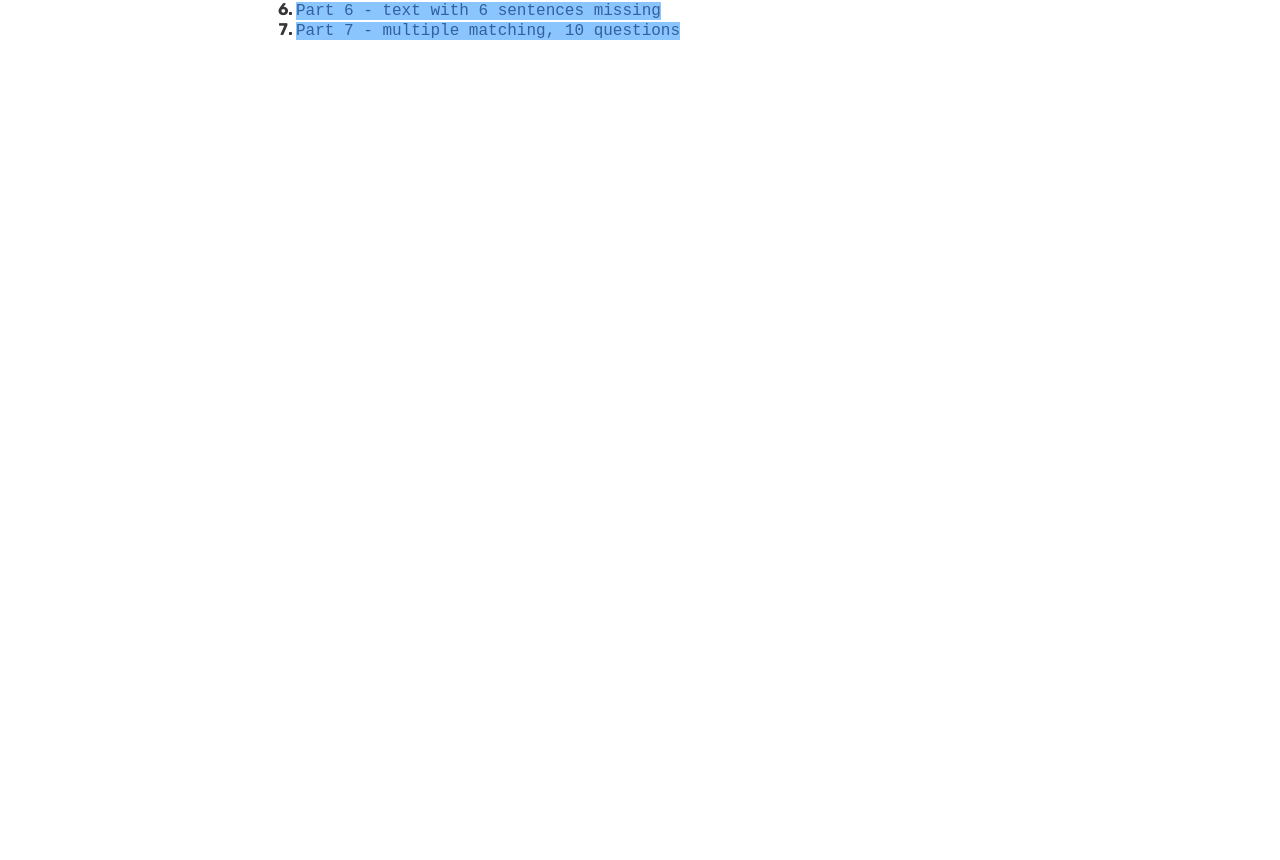
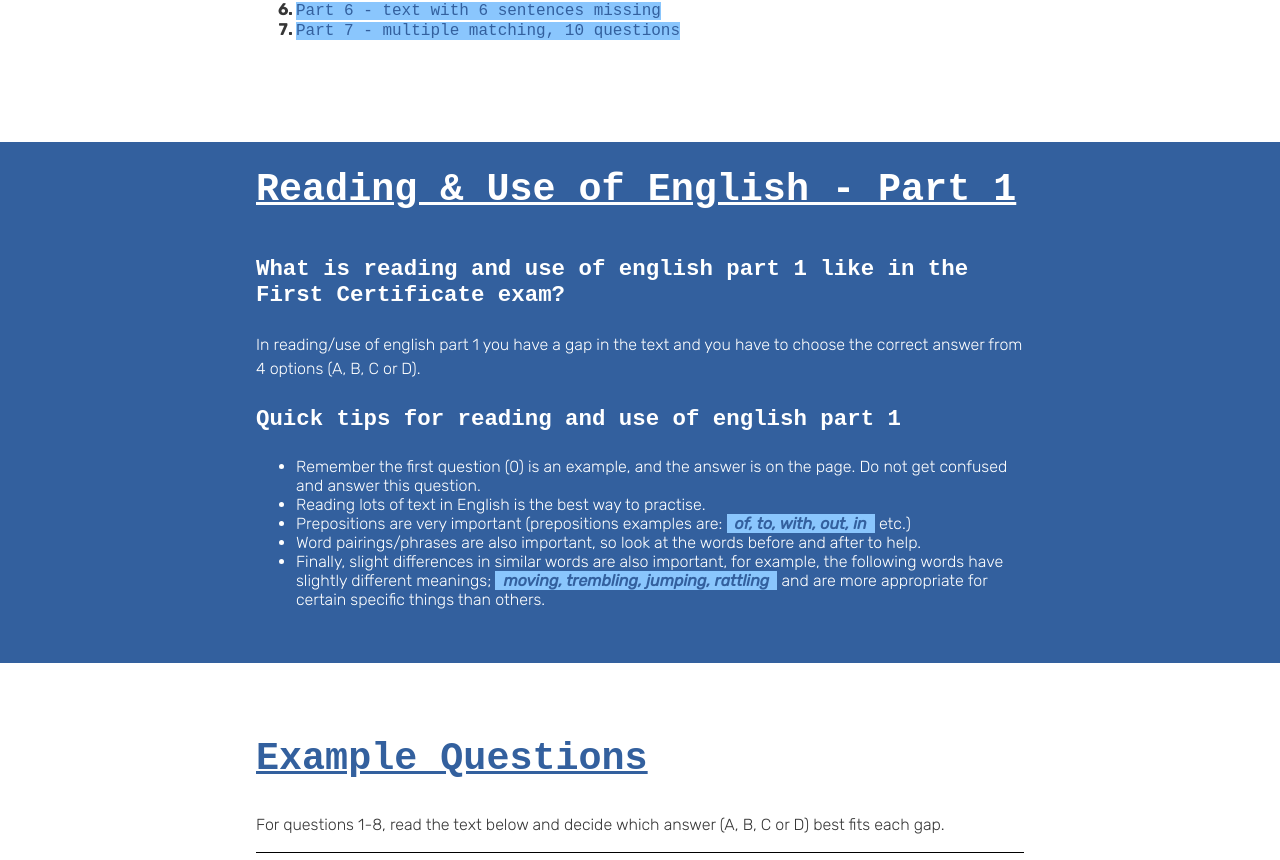
Before and after one commit to 11ac11/b2englishexam, a SvelteKit app: page /reading-use-of-english in a window 1280 px wide. Shown: the part 424-1284 px from the top of the page. Before the commit the page ends 800 px from the top, so only its background shows below. Built offline with nearby package versions, Linux system fonts and the light colour scheme; a web font is replaced by a local one.

Commit message:
[readingPart1]:part1 page content added

```diff
--- a/src/routes/reading-use-of-english/+page.svelte
+++ b/src/routes/reading-use-of-english/+page.svelte
@@ -1,3 +1,7 @@
+<script>
+  import ReadingPart1 from "./ReadingPart1.svelte"
+</script>
+
 <svelte:head>
   <title>About</title>
   <meta name="description" content="About this app" />
@@ -6,7 +10,9 @@
 <div class="text-column">
   <h1>Reading & Use of English</h1>
 
-	<h2>What's the Cambridge First Certificate Reading and Use of English exam like?</h2>
+  <h2>
+    What's the Cambridge First Certificate Reading and Use of English exam like?
+  </h2>
 
   <p>The test has seven sections and takes 75 minutes:</p>
   <ol>
@@ -19,3 +25,5 @@
     <li><a href="/">Part 7 - multiple matching, 10 questions</a></li>
   </ol>
 </div>
+
+<ReadingPart1 />
--- /dev/null
+++ b/src/routes/reading-use-of-english/ReadingPart1.svelte
@@ -0,0 +1,183 @@
+<div class="exam-part">
+  <div class="text-column">
+    <h1>Reading & Use of English - Part 1</h1>
+    <h2>
+      What is reading and use of english part 1 like in the First Certificate
+      exam?
+    </h2>
+
+    <p>
+      In reading/use of english part 1 you have a gap in the text and you have
+      to choose the correct answer from 4 options (A, B, C or D).
+    </p>
+
+    <h2>Quick tips for reading and use of english part 1</h2>
+    <ul>
+      <li>
+        Remember the first question (0) is an example, and the answer is on the
+        page. Do not get confused and answer this question.
+      </li>
+      <li>Reading lots of text in English is the best way to practise.</li>
+      <li>
+        Prepositions are very important (prepositions examples are: <span
+          class="highlight">of, to, with, out, in</span
+        >
+        etc.)
+      </li>
+      <li>
+        Word pairings/phrases are also important, so look at the words before
+        and after to help.
+      </li>
+      <li>
+        Finally, slight differences in similar words are also important, for
+        example, the following words have slightly different meanings;
+        <span class="highlight">moving, trembling, jumping, rattling</span> and are
+        more appropriate for certain specific things than others.
+      </li>
+    </ul>
+  </div>
+</div>
+
+<div class="example">
+  <div class="text-column">
+    <h1>Example Questions</h1>
+    <p>
+      For questions 1-8, read the text below and decide which answer (A, B, C or
+      D) best fits each gap.
+    </p>
+    <hr />
+    <div class="reading-q">
+      <h3>What is genealogy?</h3>
+      <p>
+        Genealogy is branch of history. It concerns family history <strong
+          >(1) ........</strong
+        >
+        than the national or world history studied at school. It doesn't merely involved
+        drawing a family tree, hiowever - tracing your family history can also
+        <strong>(2) ........</strong> in learning about your roots and your identity.
+      </p>
+
+      <table>
+        <tr>
+          <td><span>1</span></td>
+          <td><span>a</span> instead</td>
+          <td><span>b</span> rather</td>
+          <td><span>c</span> except</td>
+          <td><span>d</span> sooner</td>
+        </tr>
+        <tr class="list-row">
+          <td><span>2</span></td>
+          <td><span>a</span> cause</td>
+          <td><span>b</span> mean</td>
+          <td><span>c</span> result</td>
+          <td><span>d</span> lead</td>
+        </tr>
+      </table>
+    </div>
+  </div>
+  <div class="transcript">
+    <div class="text-column">
+      <h1>Answers</h1>
+      <h2>Number (1)</h2>
+      <p>
+        We have a comma before the space, so it is a new clause. We need to
+        focus on the word after the gap; <span class="highlight2">than</span>.
+      </p>
+      <p>So our options are:</p>
+      <table>
+        <tr>
+          <td />
+          <td><span>a</span> instead than</td>
+          <td><span>b</span> rather than</td>
+          <td><span>c</span> except than</td>
+          <td><span>d</span> sooner than</td>
+        </tr>
+      </table>
+      <p>
+        Two of these pairings do not exist in English (A and C), so now we have
+        to look at the meaning between (B) and (D).
+      </p>
+      <p>
+        (B) <span class="highlight2">Rather than</span> means to chose/refer to something
+        other than what immediately follows. E.G. I prefer swimming in the sea rather
+        than the pool. Whatever follows rather than is to be considered not important
+        compared to the other option in the sentence.
+      </p>
+      <p>
+        (D) <span class="highlight2">(No) sooner… than</span> means that something
+        happens immediately after another action, but ‘sooner’ and ‘than’ are separated.
+        e.g. I had no sooner arrived than everybody left the party.
+      </p>
+      <p>
+        Clearly the answer is (B) for this question. (No) sooner… than is quite
+        high level, so don’t worry too much about understanding this, but
+        realise it is not the correct answer here.
+      </p>
+      <h2>Number (2)</h2>
+      <p>
+        Before the space is the linker <span class="highlight2">also</span>.
+        This means we are looking for a clause that has a similar meaning to the
+        first clause, for this question it is not that important but it in
+        others it might be. After the space is the preposition
+        <span class="highlight2">in</span>.
+      </p>
+
+      <p>Our options are:</p>
+      <table>
+        <tr>
+          <td />
+          <td><span>a</span> cause in</td>
+          <td><span>b</span> mean in</td>
+          <td><span>c</span> result in</td>
+          <td><span>d</span> lead in</td>
+        </tr>
+      </table>
+      <p>
+        Once again, two of these pairings do not exist in English (A and B), so
+        we need to look at the meanings of (C) and (D).
+      </p>
+      <p>
+        (C) <span class="highlight2">Result in</span> is a phrasal verb which means
+        to cause a particular situation to happen, eg. The flood resulted in damage
+        to their house.
+      </p>
+      <p>
+        (D) <span class="highlight2">Lead in</span> is a noun which means something
+        that introduces something else, eg. A lead in activity to an English class
+        could be a quick game.
+      </p>
+      <p>Once again, the answer should now be clear; (C).</p>
+    </div>
+  </div>
+</div>
+
+<style>
+  table,
+  tr,
+  td {
+    font-family: var(--font-text);
+    font-weight: 100;
+  }
+
+  tr td:first-child {
+    width: 2%;
+  }
+
+  td {
+    width: 10%;
+  }
+
+  .highlight,
+  .highlight2 {
+    background-color: #8ac6fd;
+    color: var(--color-theme-1);
+    font-weight: 900;
+    font-style: italic;
+    padding: 0 0.5rem;
+  }
+
+  .highlight2 {
+    background-color: white;
+    color: var(--color-theme-1);
+  }
+</style>
```
Lines whose indentation alone changed are shown as unchanged.
